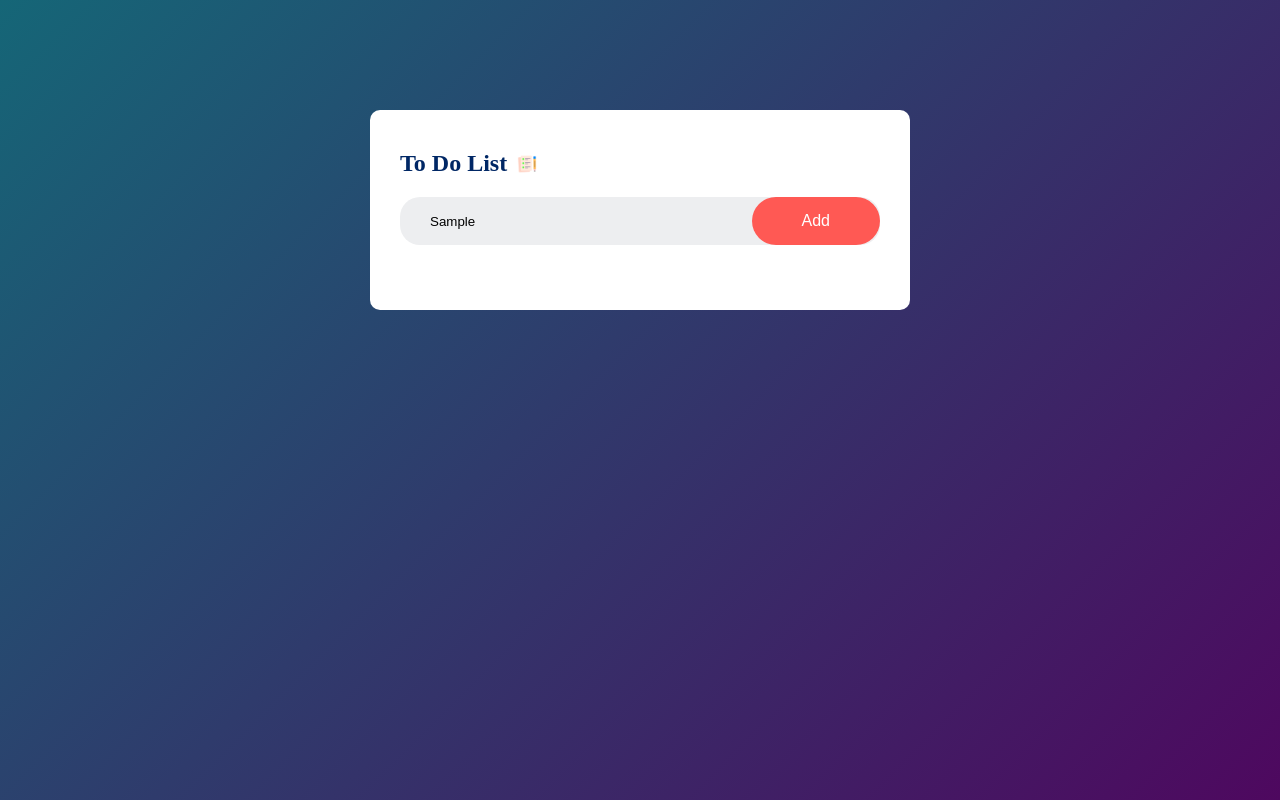
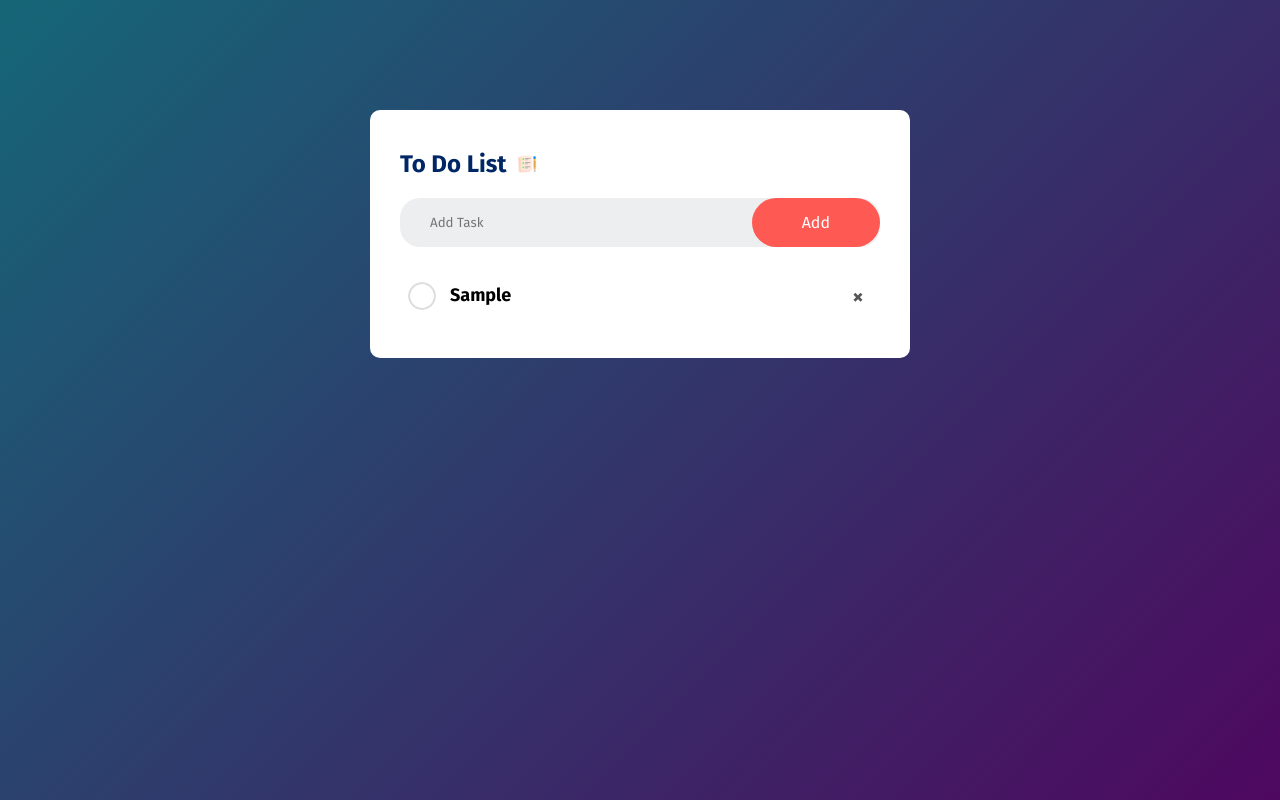
Before and after one commit to Ammarrs/ToDoJS, a plain HTML site: page index.html in a window 1280 px wide. Both pictures are taken after typing "Sample" into the empty fields and a click on the button "Add". Drawn offline with Linux system fonts and the light colour scheme.

Commit message:
semi final

```diff
--- a/css/style.css
+++ b/css/style.css
@@ -2,6 +2,8 @@
   margin: 0;
   padding: 0;
   box-sizing: border-box;
+  /* font-family: "Open Sans", sans-serif; */
+  font-family: "Fira Sans", sans-serif;
 }
 
 .container {
@@ -48,6 +50,8 @@ input {
   outline: none;
   background: transparent;
   padding: 10px;
+  /* font-family: "Open Sans", sans-serif; */
+  font-family: "Fira Sans", sans-serif;
 }
 
 button {
@@ -59,11 +63,14 @@ button {
   font-size: 16px;
   cursor: pointer;
   border-radius: 40px;
+  /* font-family: "Open Sans", sans-serif; */
+  font-family: "Fira Sans", sans-serif;
 }
 
 ul li {
   list-style: none;
-  font-size: 17px;
+  font-size: 18px;
+  font-weight: bold;
   padding: 12px 8px 12px 50px;
   user-select: none;
   cursor: pointer;
@@ -79,7 +86,7 @@ ul li::before {
   background-image: url(/To-Do-Img/images/unchecked.png);
   background-size: cover;
   background-position: center;
-  top: 9px;
+  top: 10px;
   left: 8px;
 }
 
@@ -91,3 +98,21 @@ ul li::before {
 .checked::before {
   background-image: url(/To-Do-Img/images/checked.png);
 }
+
+ul li span {
+  position: absolute;
+  right: 2px;
+  top: 5px;
+  line-height: 40px;
+  width: 40px;
+  height: 40px;
+  font-size: 22px;
+  color: #555;
+  text-align: center;
+  border-radius: 50%;
+  font-weight: bold;
+}
+
+ul li span:hover {
+  background: #edeef0;
+}
--- a/index.html
+++ b/index.html
@@ -3,6 +3,9 @@
 <head>
   <meta charset="UTF-8">
   <meta name="viewport" content="width=device-width, initial-scale=1.0">
+  <link href="https://fonts.googleapis.com/css2?family=Open+Sans:ital,wght@0,300..800;1,300..800&display=swap" rel="stylesheet">
+  <link href="https://fonts.googleapis.com/css2?family=Fira+Sans:ital,wght@0,100;0,200;0,300;0,400;0,500;0,600;0,700;0,800;0,900;1,100;1,200;1,300;1,400;1,500;1,600;1,700;1,800;1,900&display=swap" rel="stylesheet">
+
   <title>To Do List JS</title>
   <link rel="stylesheet" href="./css/style.css">
 </head>
@@ -15,7 +18,7 @@
       </h2>
       <div class="row">
         <input type="text" id="input" placeholder="Add Task">
-        <button>Add</button>
+        <button onclick="addTask()">Add</button>
       </div>
       <ul id="listContainer">
         <!-- <li class="checked">task 1</li>
--- a/js/main.js
+++ b/js/main.js
@@ -0,0 +1,36 @@
+const inputBox = document.getElementById("input");
+const listContainer = document.getElementById("listContainer");
+
+function addTask() {
+  if (inputBox.value === '') alert("You must Enter a task");
+  else {
+    let li = document.createElement('li');
+    li.innerHTML = inputBox.value;
+    listContainer.appendChild(li);
+    let span = document.createElement('span');
+    span.innerHTML = "\u00d7";
+    li.appendChild(span);
+    inputBox.value = "";
+    saveData();
+  }
+}
+
+listContainer.addEventListener('click', (e) => {
+  if (e.target.tagName === "LI") {
+    e.target.classList.toggle('checked');
+    saveData();
+  } else if (e.target.tagName === "SPAN") {
+    e.target.parentElement.remove();
+    saveData();
+  }
+}, false);
+
+function saveData() {
+  localStorage.setItem("data", listContainer.innerHTML);
+}
+
+function showList() {
+  listContainer.innerHTML = localStorage.getItem("data");
+}
+
+showList();
```
